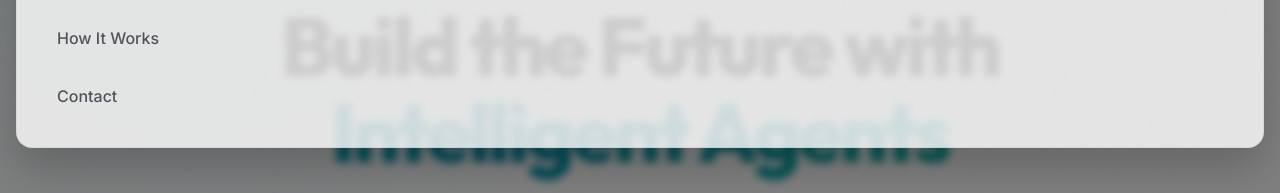
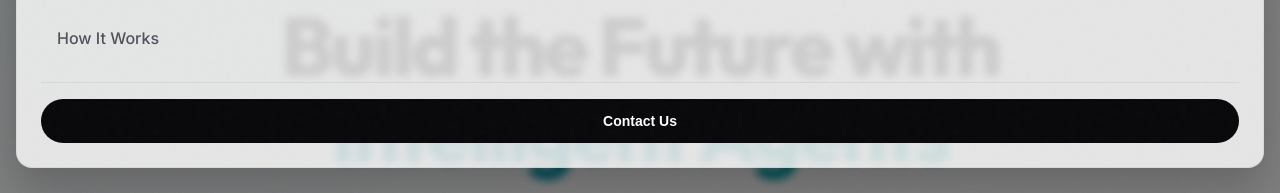
Before and after one commit to siwaht/edgifyai, a React (Vite) app: page / in a window 1280 px wide. Both pictures are taken after a click on the button 1193 px from the left and 55 px from the top of the page. Shown: the part 208-401 px from the top of the page. Built offline with nearby package versions, Linux system fonts and the light colour scheme; no server answers.

Commit message:
Updated Navbar.jsx

```diff
--- a/src/components/Navbar.jsx
+++ b/src/components/Navbar.jsx
@@ -7,7 +7,6 @@ const NAV_ITEMS = [
   { label: 'Services', href: '#services' },
   { label: 'Capabilities', href: '#capabilities' },
   { label: 'How It Works', href: '#how-it-works' },
-  { label: 'Contact', href: '#contact' },
 ];
 
 const Navbar = () => {
@@ -146,6 +145,13 @@ const Navbar = () => {
                   }}>{item.label}</a>
                 ))}
               </nav>
+              <div style={{ marginTop: 16, paddingTop: 16, borderTop: `1px solid ${colors.border}` }}>
+                <button onClick={() => { closeMenu(); document.getElementById('contact')?.scrollIntoView({ behavior: 'smooth' }); }} style={{
+                  width: '100%', padding: '14px 20px', fontSize: 14, fontWeight: 600,
+                  borderRadius: 100, border: 'none', cursor: 'pointer',
+                  background: colors.text, color: colors.bg,
+                }}>Contact Us</button>
+              </div>
             </motion.div>
           </>
         )}
```
